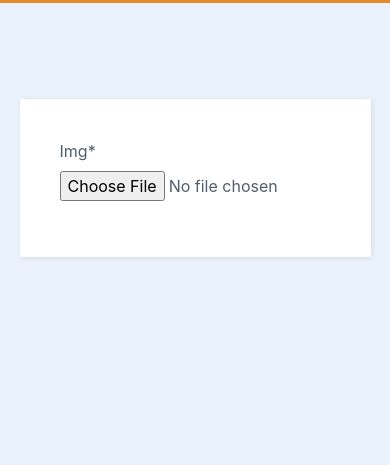
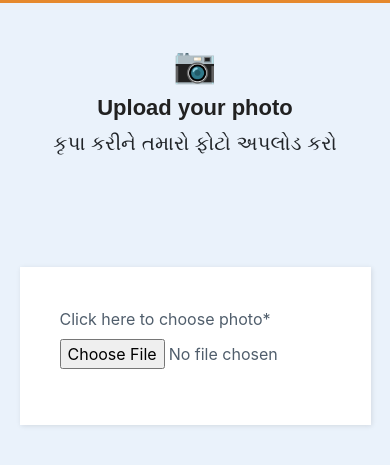
Before and after one commit to virajssolanki/hirabhai-in, a Django app: page /upload/1 in a window 390 px wide. Shown: the part 114-579 px from the top of the page. Run offline with Django 3.2, Linux system fonts and the light colour scheme; data that the repository does not hold is empty; some libraries are stand-ins or nearby versions.

Commit message:
s3bucket

```diff
--- a/main/forms.py
+++ b/main/forms.py
@@ -11,3 +11,7 @@ class UimgForm(forms.Form):
     y = forms.FloatField(widget=forms.HiddenInput())
     width = forms.FloatField(widget=forms.HiddenInput())
     height = forms.FloatField(widget=forms.HiddenInput())
+
+    def __init__(self, *args, **kwargs):
+        super(UimgForm, self).__init__(*args, **kwargs)
+        self.fields['img'].label = "Click here to choose photo"
--- a/main/models.py
+++ b/main/models.py
@@ -1,11 +1,9 @@
 from django.db import models
-
+from storages.backends.s3boto3 import S3Boto3Storage
 
 class Merged(models.Model):
     m_img = models.ImageField(default='d.png', upload_to='merged_pic')
 
-    def __str__(self):
-        return f'{self.id} merged'
 
 class Frame(models.Model):
     frame = models.ImageField(default='d.png', upload_to='frames_pic')
--- a/main/static/main/assets/css/styles.css
+++ b/main/static/main/assets/css/styles.css
@@ -20,6 +20,13 @@ body {
     font-size: 30px;
     color: #212121;
     text-align: center;
+}
+
+#step {
+    font-size: 35px;
+    color: #212121;
+    text-align: center;
+    font-weight: 600;
 }
 
 #select-frame {
@@ -61,14 +68,21 @@ body {
 /*********************** Demo - 14 *******************/
 
 .box14 {
-    position: relative
+    position: relative;
+    border: 1px solid #e0e0e0;
+    box-shadow: 1px 1px 2px 0 rgb(64 64 64 / 40%), 1px 1px 3px 1px rgb(64 64 64);
 }
 
-.box15,
-.box17,
-.box18 {
-    box-shadow: 0 0 5px #7e7d7d;
-    text-align: center
+.download {
+    border: 1px solid #e0e0e0;
+    box-shadow: 1px 1px 2px 0 rgb(64 64 64 / 40%), 1px 1px 3px 1px rgb(64 64 64);
+    margin-top: -1em;
+}
+
+.box {
+    position: relative;
+    border: 1px solid #e0e0e0;
+    box-shadow: 1px 1px 2px 0 rgb(64 64 64 / 40%), 1px 1px 3px 1px rgb(64 64 64);
 }
 
 .box14:before {
@@ -88,6 +102,11 @@ body {
 }
 
 .box14 img {
+    width: 100%;
+    height: auto
+}
+
+.box img {
     width: 100%;
     height: auto
 }
--- a/main/templates/main/base.html
+++ b/main/templates/main/base.html
@@ -14,6 +14,7 @@
     <link rel="stylesheet" href="{% static 'main/assets/css/Navigation-Clean.css' %}">
     <link rel="stylesheet" href="{% static 'main/assets/css/Registration-Form-with-Photo.css' %}">
     <link href="https://cdnjs.cloudflare.com/ajax/libs/cropper/4.1.0/cropper.min.css" rel="stylesheet">
+    <link rel="stylesheet" href="https://cdnjs.cloudflare.com/ajax/libs/font-awesome/4.7.0/css/font-awesome.min.css">
     <link rel="stylesheet" href="{% static 'main/assets/css/styles.css' %}">
   </head>
 <body id="body">
@@ -39,6 +40,7 @@
     <script src="https://cdnjs.cloudflare.com/ajax/libs/cropper/4.1.0/cropper.min.js"></script>
 
 {% block js %}{% endblock %}
+<br><br><br>
 </body>
 
 </html>
--- a/main/templates/main/home.html
+++ b/main/templates/main/home.html
@@ -3,8 +3,9 @@
 
     <div id="main">
         <div id="head">
-            <h1 id="time-to-show">It's time to show your support</h1>
-            <h1 id="select-frame">select a frame from below and make your own photo</h1>
+            <h1 id="step">🖼️</h1>
+            <h1 id="time-to-show">Please select a photoframe </h1>
+            <h1 id="select-frame">કૃપા કરીને ફોટોફ્રેમ પસંદ કરો</h1>
         </div>
         <div></div>
     </div>
--- a/main/templates/main/upload.html
+++ b/main/templates/main/upload.html
@@ -3,13 +3,60 @@
     {% block content %}
 
           {% if f_instance %}
-          <div class="register-photo">
-             <div class="form-container">
-               <img width="70%" src="{{ f_instance.m_img.url }}">
-             </div>
-          </div>
+    <div id="main">
+        <div id="head">
+            <h1 id="step">🙌 </h1>
+            <h1 id="select-frame">તમારો ફોટો તૈયાર છે, <br>ડાઉનલોડ કરો અને શેર કરો</h1>
+        </div>
+        <div></div>
+    </div>
+
+       <div class="container mt-40">
+            <div class="row mt-30">
+                <div class="col-md-4 col-sm-6">
+                    <div class="box14">
+                        <img src="{{ f_instance.m_img.url }}" alt="">
+                    </div>
+                    <div class="row">
+                      <div class="col-md-12 col-sm-12 col-12">
+                        <a href="{{ f_instance.m_img.url }}" download="myphoto">
+                        <button type="button" class="btn btn-primary btn-block download">
+                        <i class="fa fa-download" aria-hidden="true"></i> Download
+                        </button>
+                        </a>
+                      </div>
+
+                    </div>
+
+                </div>
+
+<script>
+function download(url, filename) {
+fetch(url).then(function(t) {
+    return t.blob().then((b)=>{
+        var a = document.createElement("a");
+        a.href = URL.createObjectURL(b);
+        a.setAttribute("download", filename);
+        a.click();
+    }
+    );
+});
+}
+</script>
+            </div>
+        </div>
 
           {% else %}
+
+    <div id="main">
+        <div id="head">
+            <h1 id="step">📷</h1>
+            <h1 id="time-to-show">Upload your photo </h1>
+            <h1 id="select-frame">કૃપા કરીને તમારો ફોટો અપલોડ કરો</h1>
+        </div>
+        <div></div>
+    </div>
+
           <div class="register-photo">
               <div class="form-container">
                   <form method="post" enctype="multipart/form-data" id="formUpload">
@@ -25,9 +72,9 @@
         <div class="modal fade" id="modalCrop">
           <div class="modal-dialog">
             <div class="modal-content">
-              <div class="modal-header">
+              <!---<div class="modal-header">
                 <h4 class="modal-title">Crop the photo</h4>
-              </div>
+              </div>-->
               <div class="modal-body">
                 <img src="" id="image" style="max-width: 100%;">
               </div>
@@ -40,8 +87,7 @@
                     <span class="glyphicon glyphicon-zoom-out"></span>
                   </button>
                 </div>
-                <button type="button" class="btn btn-default" data-dismiss="modal">Cancel</button>
-                <button type="button" class="btn btn-primary btn-block js-crop-and-upload">Crop and upload</button>
+                <button type="button" class="btn btn-primary btn-block js-crop-and-upload">Upload</button>
               </div>
             </div>
           </div>
--- a/pillow/settings.py
+++ b/pillow/settings.py
@@ -132,6 +132,9 @@ MEDIA_URL = '/media/'
 AWS_SECRET_ACCESS_KEY = 'aryW+GTrdT3pFz/HhvxpnehpbDw39319nWZlloUQ'
 AWS_ACCESS_KEY_ID = 'AKIARX2VT7HYL424KJOF'
 AWS_STORAGE_BUCKET_NAME = 'abhay-heroku-storage'
+AWS_S3_OBJECT_PARAMETERS = {
+    'ContentDisposition': 'attachments',
+}
 
 AWS_S3_FILE_OVERWRITE = False
 AWS_DEFAULT_ACL = None
```
Also changed, not shown: main/migrations/0004_auto_20210217_0319.py, main/migrations/0005_auto_20210217_0342.py (added).
